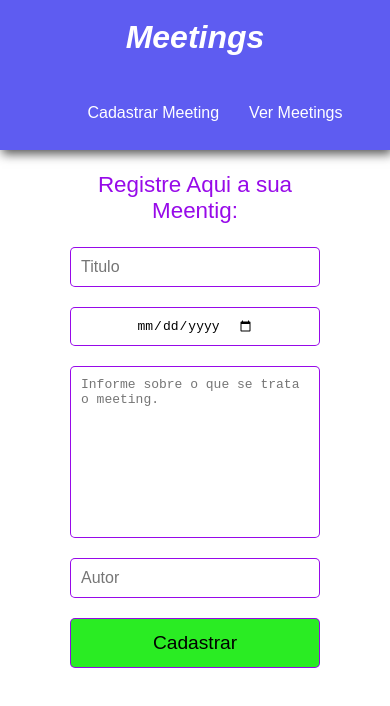
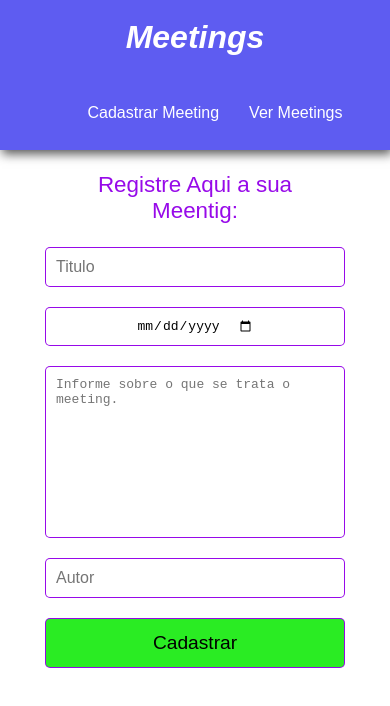
Before and after one commit to IsaiasLuiz/front-end-meetings, a React (Create React App) app: page / in a window 390 px wide. Shown: the top 706 px of the page. Built offline with nearby package versions, Linux system fonts and the light colour scheme.

Commit message:
resolvendo bugs do tamanho do campo de data no iphone

```diff
--- a/src/pages/registerMeeting/registerMeeting.css
+++ b/src/pages/registerMeeting/registerMeeting.css
@@ -31,7 +31,7 @@
 .register-meeting input,
 .register-meeting textarea,
 button {
-	min-width: 250px;
+	min-width: 300px;
 	width: 40%;
 	padding: 0px;
 	margin: 0 0 20px 0;
```
